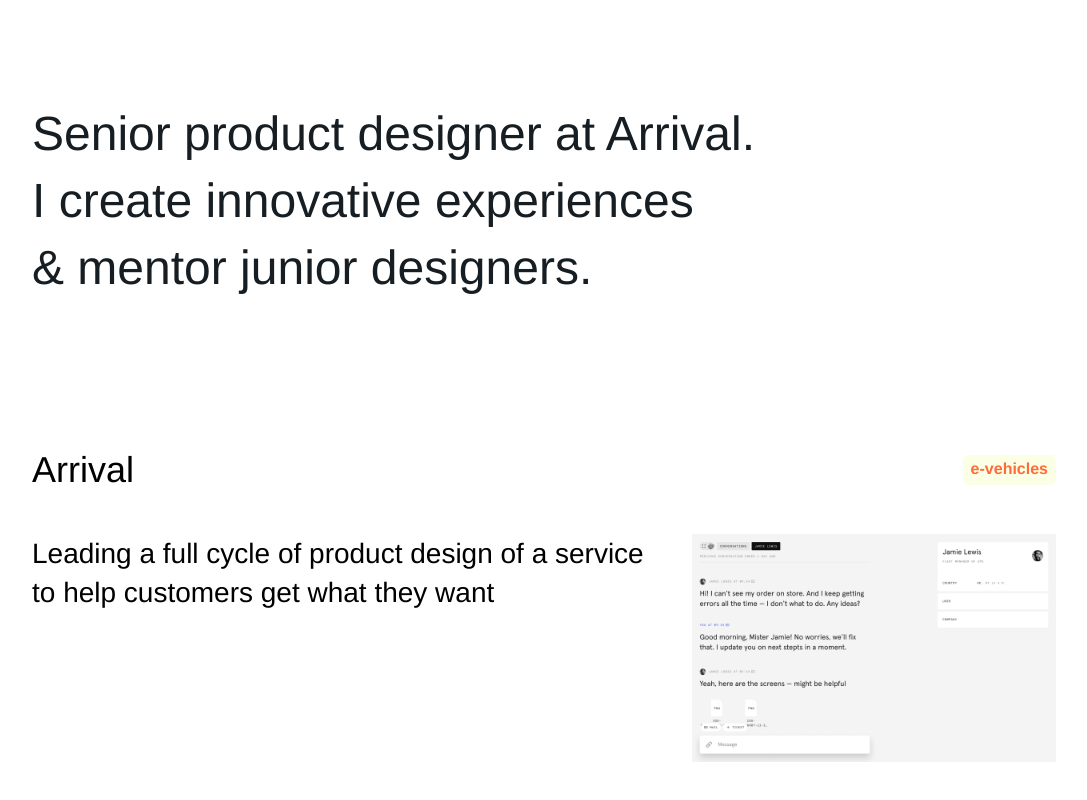
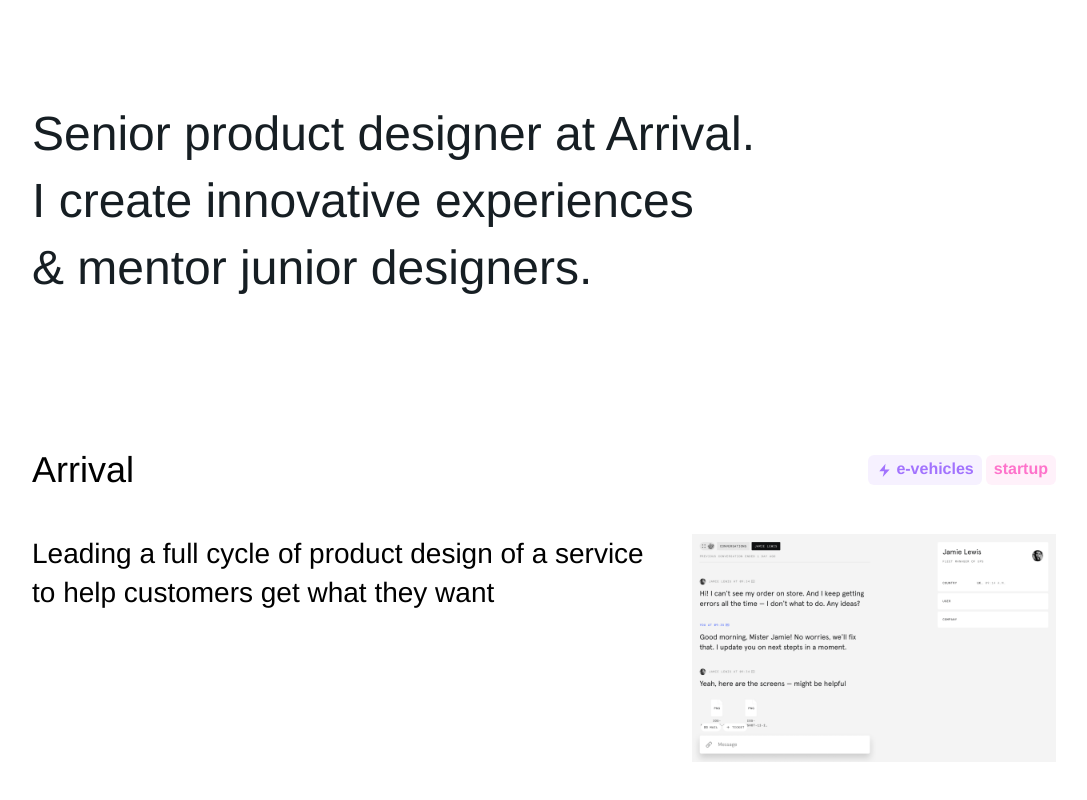
Before and after one commit to kplv/kplv-3.0, a Next.js app: page / in a window 1280 px wide. Shown: the top 800 px of the page, without its empty margins (96-1183 px from the left). Built offline with nearby package versions, Linux system fonts and the light colour scheme; a web font is replaced by a local one.

Commit message:
tags json ready

```diff
--- a/components/bottom-text.js
+++ b/components/bottom-text.js
@@ -1,10 +1,9 @@
 import classes from './bottom-text.module.css'
-import { bottomText } from '../data/textData';
-
+import texts from '../data/texts.json'
 
 
 function BottomText() {
- return <p className={classes.text}>{bottomText}</p>
+ return <p className={classes.text}>{texts.bottom}</p>
 }
 
 export default BottomText
--- a/components/footer.js
+++ b/components/footer.js
@@ -3,7 +3,6 @@
 
 function Footer(props) {
   const { items } = props;
-  console.log(items);
 
   return (
     <footer>
--- a/components/hello-text.js
+++ b/components/hello-text.js
@@ -1,11 +1,11 @@
-import { helloTextData } from '../data/textData';
+import texts from '../data/texts.json'
 import classes from './hello-text.module.css';
 
 
 function HelloText() {
   return (
     <h1 className={classes.text}>
- {helloTextData}
+ {texts.about}
     </h1>
   );
 }
--- a/components/tag.js
+++ b/components/tag.js
@@ -2,7 +2,7 @@
 
 function Tag(props) {
   const { backColor, text,textColor, isIcon } = props;
-  console.log(props);
+  // console.log(props);
 
   if (isIcon) {
     return (
--- a/components/tag.module.css
+++ b/components/tag.module.css
@@ -1,9 +1,9 @@
 .tag {
   font-size: var(--caption);
-  color: #a273fe;
+  color: var(--black);
   font-weight: 600;
   padding: 5px 8px 7px 8px;
-  background-color: rgba(162, 115, 254, 0.1);
+  background-color: rgba(25, 33, 36, 0.1);
   display: flex;
   align-items: center;
   border-radius: 6px;
--- a/components/tagList.js
+++ b/components/tagList.js
@@ -1,14 +1,27 @@
 import Tag from './tag';
 import classes from './tagList.module.css';
+import tags from '../data/tags.json';
 
-const color = 'rgba(200, 255, 10, 0.1)'
-const tagName = 'e-vehicles'
+console.log(tags);
+
+const color = 'rgba(200, 255, 10, 0.1)';
+const tagName = 'e-vehicles';
 const isIcon = true;
 
 function TagList() {
   return (
     <div className={classes.list}>
-      <Tag text={tagName} backColor={color} textColor='#FF6B39'/>
+      <Tag
+        text={tags['e-vehicles'].text}
+        backColor={tags['e-vehicles'].backColor}
+        textColor={tags['e-vehicles'].textColor}
+        isIcon={tags['e-vehicles'].isIcon}
+      />
+      <Tag
+        text={tags.startup.text}
+        backColor={tags.startup.backColor}
+        textColor={tags.startup.textColor}
+      />
     </div>
   );
 }
--- /dev/null
+++ b/data/tags.json
@@ -0,0 +1,15 @@
+{
+    "e-vehicles" : {
+        "text": "e-vehicles",
+        "id": "e-vehicles",
+        "textColor": "#A273FE",
+        "backColor": "rgba(162, 115, 254, 0.1)",
+        "isIcon": true
+    },
+    "startup" : {
+        "text": "startup",
+        "id": "startup",
+        "textColor": "#FE73CB",
+        "backColor": "rgba(254, 115, 203, 0.1)"
+    }
+}
--- a/data/textData.js
+++ /dev/null
@@ -1,3 +0,0 @@
-export const helloTextData = 'Senior product designer at Arrival. I create innovative experiences & mentor junior designers.'
-
-export const bottomText = 'Made with help of Next.js, PolySans, and VS Code'
--- /dev/null
+++ b/data/texts.json
@@ -0,0 +1,4 @@
+{
+  "about": "Senior product designer at Arrival. I create innovative experiences & mentor junior designers.",
+  "bottom": "Made with help of Next.js, PolySans, and VS Code"
+}
--- a/pages/index.js
+++ b/pages/index.js
@@ -5,6 +5,8 @@
 import BottomText from '../components/bottom-text';
 import Project from '../components/project';
 import Tag from '../components/tag';
+import texts from '../data/texts.json'
+
 
 export default function Home() {
   return (
```
